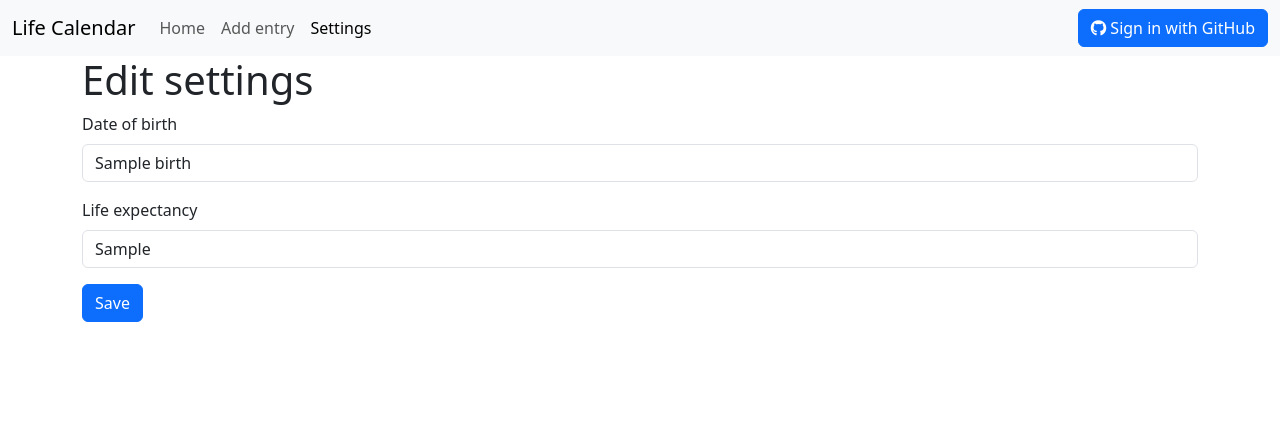
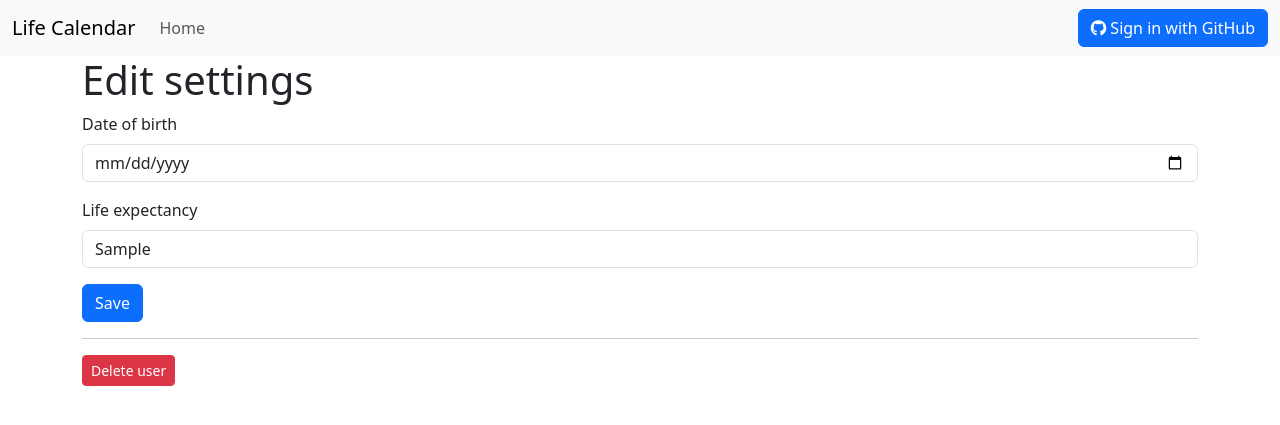
Before and after one commit to vinayh/lifecal-flask, a Flask app: template templates/settings.html in a window 1280 px wide. Shown: the top 425 px of the page. Run offline with Flask 3, Linux system fonts and the light colour scheme; the template is opened without the code that fills it: most values are stand-ins (such as "Sample title", 1, 10 or a date in 2020); parts of the project's set-up code (start-up, migrations or seed data) failed here and were passed over; some libraries are stand-ins or nearby versions.

Commit message:
Ability to delete account/data, better form validation, minor UI improvements

```diff
--- a/app.py
+++ b/app.py
@@ -160,11 +160,10 @@ def add():
         start = request.form['start']
         category = request.form['category']
         note = request.form['note']
-        if not start:
-            flash('Start date is required!')
+        start_valid = valid_date(start, only_monday=True, name='Start date')
         if not category:
             flash('Category is required!')
-        if start and category:
+        if start_valid and category:
             conn = get_db_connection()
             conn.execute('INSERT INTO entries (user_id, start, category, note) VALUES (?, ?, ?, ?)',
                          (current_user.id, start, category, note))
@@ -186,11 +185,10 @@ def edit(entry_id: int):
         start = request.form['start']
         category = request.form['category']
         note = request.form['note']
-        if not start:
-            flash('Start date is required!')
+        start_valid = valid_date(start, only_monday=True, name='Start date')
         if not category:
             flash('Category is required!')
-        if start and category:
+        if start_valid and category:
             conn = get_db_connection()
             conn.execute('UPDATE entries SET start = ?, category = ?, note = ? WHERE id = ?',
                          (start, category, note, entry_id))
@@ -215,11 +213,43 @@ def delete(entry_id):
     return redirect(url_for('index'))
 
 
-def valid_iso_date(date: str) -> bool:
-    # TODO: Check start date for valid start of week
+@app.route('/delete_user/<int:user_id>', methods=('POST',))
+@login_required
+def delete_user(user_id: int):
+    if user_id != current_user.id:
+        abort(404)
+    conn = get_db_connection()
+    conn.execute('DELETE FROM entries WHERE user_id = ?', (user_id,))
+    conn.execute('DELETE FROM users WHERE id = ?', (user_id,))
+    conn.commit()
+    conn.close()
+    flash(f'Account and all associated entries were successfully deleted!')
+    logout_user()
+    return redirect(url_for('index'))
+
+
+def valid_date(date: str, only_monday=False, name='Date') -> bool:
+    if not date:
+        flash(f'{name} is required!')
+        return False
     try:
-        datetime.datetime.fromisoformat(date)
+        date = datetime.datetime.fromisoformat(date)
+        if only_monday and date.weekday() != 0:
+            flash(f'{name} must be a Monday (start of week)')
+            return False
+        else:
+            return True
     except:
+        flash(f'{name} is required to be in YYYY-MM-DD format')
+        return False
+
+
+def valid_exp_years(exp_years: str) -> bool:
+    if not exp_years:
+        flash('Life expectancy is required!')
+        return False
+    if not exp_years.isdigit():
+        flash('Life expectancy is required to be a non-negative integer value')
         return False
     return True
 
@@ -227,24 +257,11 @@ def valid_iso_date(date: str) -> bool:
 @app.route('/settings', methods=('GET', 'POST'))
 @login_required
 def settings():
-    conn = get_db_connection()
     if request.method == 'POST':
         birth = request.form['birth']
         exp_years = request.form['exp_years']
-        valid_input = True
-        if not birth:
-            flash('Date of birth is required!')
-            valid_input = False
-        if not valid_iso_date(birth):
-            flash('Date of birth is required to be in YYYY-MM-DD format')
-            valid_input = False
-        if not exp_years:
-            flash('Life expectancy is required!')
-            valid_input = False
-        if not exp_years.isdigit():
-            flash('Life expectancy is required to be a non-negative integer value')
-            valid_input = False
-        if valid_input:
+        valid_birth, valid_years = valid_date(birth, name='Date of birth'), valid_exp_years(exp_years)
+        if valid_birth and valid_years:
             conn = get_db_connection()
             conn.execute('UPDATE users SET birth = ?, exp_years = ? WHERE id = ?',
                          (birth, exp_years, current_user.id))
@@ -252,7 +269,6 @@ def settings():
             conn.close()
             flash('Settings were successfully updated!')
             return redirect(url_for('settings'))
-
     return render_template('settings.html', birth=current_user.birth, exp_years=current_user.exp_years)
 
 
--- a/init_db.py
+++ b/init_db.py
@@ -14,7 +14,7 @@ cur.execute("INSERT INTO entries (user_id, start, category, note) VALUES (?, ?,
             (2, '2023-09-04', 3, 'Content of entry with category 3'))
 
 cur.execute("INSERT INTO users (oauth_id, birth, exp_years) VALUES (?, ?, ?)",
-            ('test_oauth_id', '1995-03-08', 80))
+            ('test_oauth_id', '1995-03-06', 80))
 
 connection.commit()
 connection.close()
--- a/templates/add.html
+++ b/templates/add.html
@@ -7,7 +7,7 @@
 <form method="post">
     <div class="mb-3">
         <label for="start" class="form-label">Start date</label>
-        <input type="text" name="start" placeholder="Entry start date"
+        <input type="date" name="start" placeholder="Entry start date"
                class="form-control" value="{{ request.args.get('start', request.form['start']) }}">
         </input>
     </div>
--- a/templates/base.html
+++ b/templates/base.html
@@ -25,6 +25,7 @@
                                 <a class="nav-link" href="{{  url_for('index') }}">Home</a>
                             {% endif %}
                         </li>
+                        {% if current_user.is_authenticated %}
                         <li class="nav-item">
                             {% if active_page == 'add' %}
                                 <a class="nav-link active" aria-current="page" href="{{  url_for('add') }}">Add entry</a>
@@ -39,6 +40,7 @@
                                 <a class="nav-link" href="{{  url_for('settings') }}">Settings</a>
                             {% endif %}
                         </li>
+                        {% endif %}
                     </ul>
                     <form class="d-flex" role="search">
                         {% if current_user.is_authenticated %}
--- a/templates/edit.html
+++ b/templates/edit.html
@@ -7,7 +7,7 @@
 <form method="post">
     <div class="mb-3">
         <label for="start" class="form-label">Start date</label>
-        <input type="text" name="start" placeholder="Entry start date"
+        <input type="date" name="start" placeholder="Entry start date"
                class="form-control" value="{{  request.form['start'] or entry['start'] }}">
         </input>
     </div>
--- a/templates/settings.html
+++ b/templates/settings.html
@@ -7,7 +7,7 @@
 <form method="post">
     <div class="mb-3">
         <label for="birth" class="form-label">Date of birth</label>
-        <input type="text" name="birth" placeholder="YYYY-MM-DD"
+        <input type="date" name="birth" placeholder="YYYY-MM-DD"
                class="form-control" value="{{  request.form['start'] or birth }}">
         </input>
     </div>
@@ -24,10 +24,9 @@
     </div>
 </form>
 
-{# TODO: Add ability to delete user account and data #}
-{#<hr>#}
-{#<form action="{{ url_for('delete', entry_id=entry['id']) }}" method="POST">#}
-{#    <input type="submit" value="Delete entry" class="btn btn-danger btn-sm"#}
-{#           onclick="return confirm('Are you sure you want to delete this entry?')">#}
-{#</form>#}
+<hr>
+<form action="{{ url_for('delete_user', user_id=current_user.id) }}" method="POST">
+    <input type="submit" value="Delete user" class="btn btn-danger btn-sm"
+           onclick="return confirm('Are you sure you want to delete your account, as well as all associated entries? WARNING: This action is irreversible!')">
+</form>
 {% endblock %}
```
Also changed, not shown: 1 other file.
